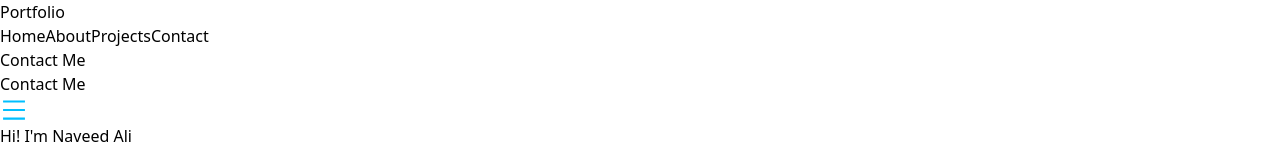
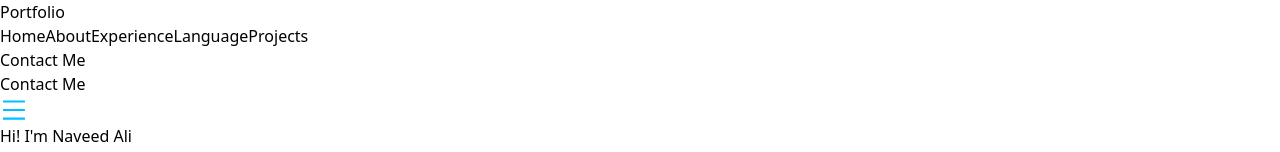
Before and after one commit to CodeWithNaveed/react-portfolio, a React (Vite) app: page / in a window 1280 px wide. Shown: the top 152 px of the page. Built offline with nearby package versions, Linux system fonts and the light colour scheme.

Commit message:
set navbar component

```diff
--- a/package.json
+++ b/package.json
@@ -11,7 +11,6 @@
   },
   "dependencies": {
     "aos": "^2.3.4",
-    "framer-motion": "^12.5.0",
     "react": "^19.0.0",
     "react-dom": "^19.0.0",
     "react-icons": "^5.5.0",
--- a/src/components/navbar/Navbar.jsx
+++ b/src/components/navbar/Navbar.jsx
@@ -4,9 +4,10 @@ import { AiOutlineMenu } from 'react-icons/ai';
 
 const navItems = [
   { name: 'Home', link: '#' },
-  { name: 'About', link: '#about' },
+  { name: 'About', link: '#skills' },
+  { name: 'Experience', link: '#experience' },
+  { name: 'Language', link: '#language' },
   { name: 'Projects', link: '#projects' },
-  { name: 'Contact', link: '#contact' }
 ];
 
 export default function Header() {
```
Also changed, not shown: 1 other file (tests, documents, lock files or other folders).
